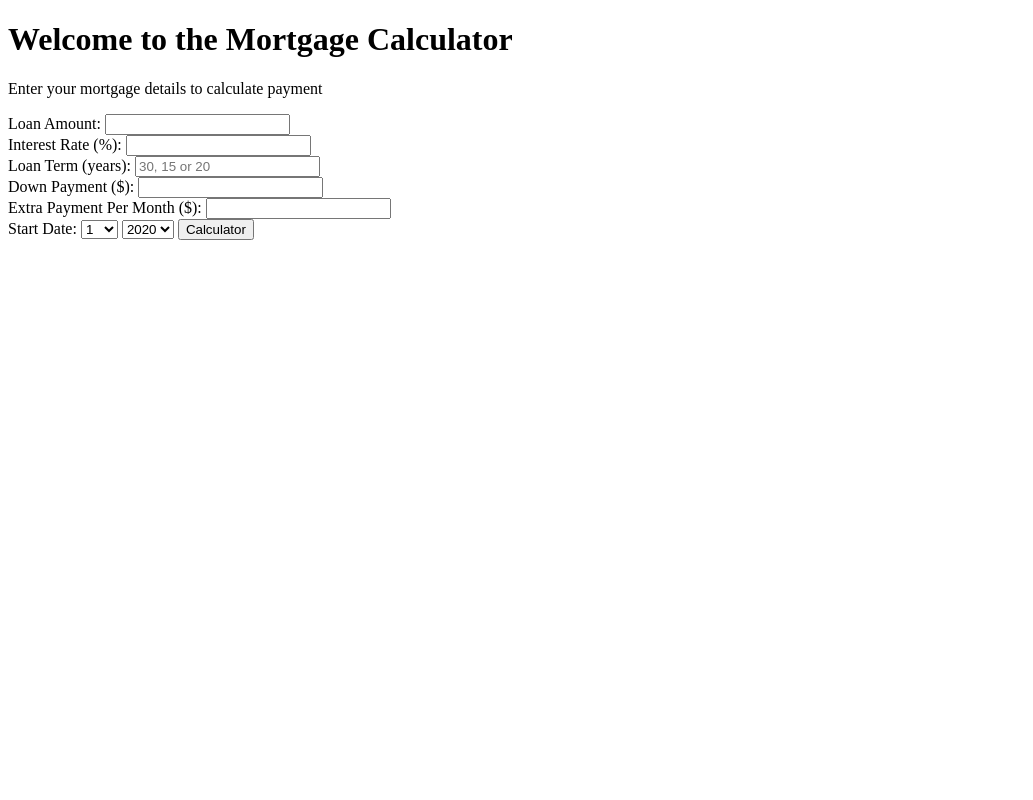
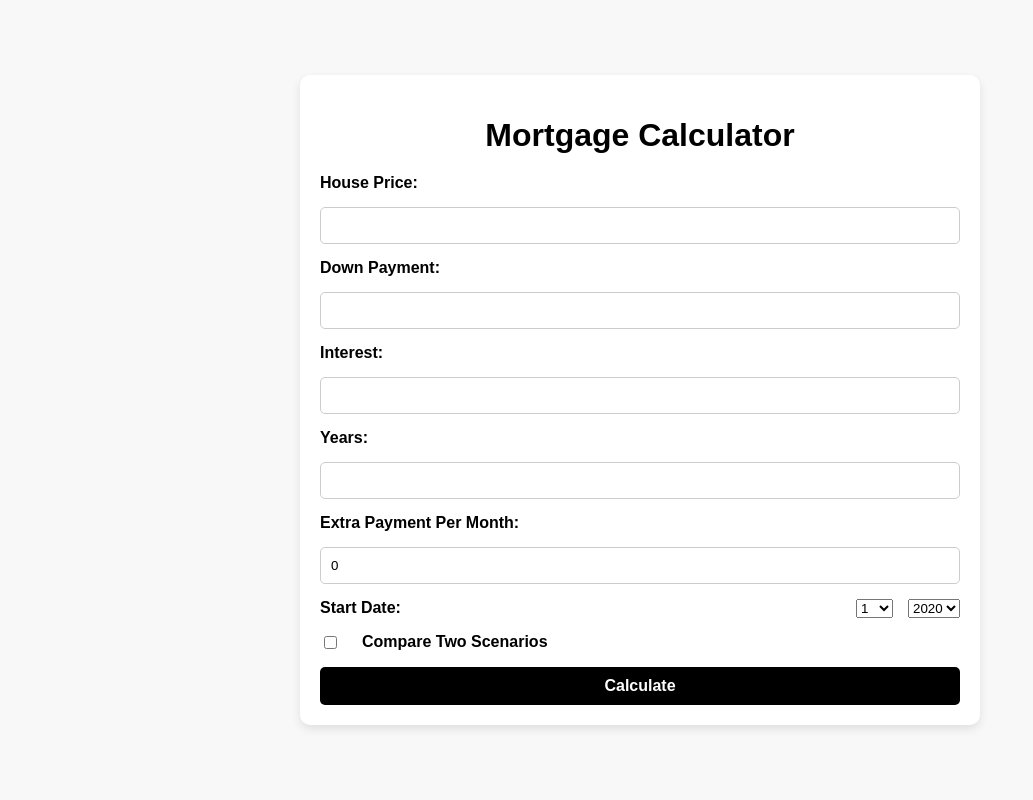
Before and after one commit to TramNguyen2712/Mortgage-Calculation, a Flask app: page / in a window 1280 px wide. Shown: the whole page, without its empty margins (0-1033 px from the left). Run offline with Flask 3, Linux system fonts and the light colour scheme.

Commit message:
compare 2 scenarios

```diff
--- a/app.py
+++ b/app.py
@@ -151,23 +151,33 @@ def generate_line_chart(schedule):
     return base64.b64encode(img.getvalue()).decode('utf-8')
 
 @app.route('/calculate', methods=['POST'])
-def calculate():
+def handle_action():
+    action = request.form.get('action')  # Determine which button was clicked
+
+    if action == 'calculate':
+        return calculate(request)  # Call the calculate handler
+    elif action == 'compare':
+        return compare(request)  # Call the compare handler
+    else:
+        return "Invalid action."
+
+def calculate(request):
     try:
         # Get the values from the form
-        amount = float(request.form['amount'])
-        interest_rate = float(request.form['rate'])
-        years = int(request.form['years'])
-        down = float(request.form.get('down', 0))
-        extra = float(request.form.get('extra', 0))
-        start_month = request.form['start_month']
-        start_year = request.form['start_year']
+        amount1 = float(request.form['amount1'])
+        rate1 = float(request.form['rate1'])
+        years1 = int(request.form['years1'])
+        down1 = float(request.form.get('down1', 0))
+        extra1 = float(request.form.get('extra1', 0))
+        start_month1 = request.form['start_month1']
+        start_year1 = request.form['start_year1']
 
         # Calculate the interest
-        loan_amount = amount - down
+        loan_amount = amount1 - down1
 
-        monthly_payment = calculate_monthly_payment(loan_amount,interest_rate,years)
+        monthly_payment = calculate_monthly_payment(loan_amount,rate1,years1)
 
-        monthly_schedule,yearly_schedule,month_saved,total_interest_saved,total_interest,total_principal,final_month,final_year = amortization(loan_amount,extra,interest_rate,years,start_year,start_month)
+        monthly_schedule,yearly_schedule,month_saved,total_interest_saved,total_interest,total_principal,final_month,final_year = amortization(loan_amount,extra1,rate1,years1,start_year1,start_month1)
 
         pie_chart = generate_pie_chart(round(total_principal,2),round(total_interest,2))
 
@@ -175,12 +185,65 @@ def calculate():
 
         total_mortgage_payments = total_interest + loan_amount
 
-        return render_template('result.html', monthly_payment=round(monthly_payment,2), loan_amount = loan_amount, total_interest = round(total_interest,2), down = down,
+        return render_template('result.html', monthly_payment=round(monthly_payment,2), loan_amount = loan_amount, total_interest = round(total_interest,2), down = down1,
                                total_mortgage_payments = round(total_mortgage_payments,2), total_interest_saved=round(total_interest_saved, 2),month_saved = month_saved, monthly_schedule = monthly_schedule,
                                yearly_schedule = yearly_schedule, final_month=final_month,final_year=final_year,pie_chart=pie_chart,line_chart=line_chart)
 
     except Exception as e:
         return f"Error: {e}"
+
+def compare(request):
+    try:
+        # Scenario 1 Inputs
+        amount1 = float(request.form['amount1'])
+        rate1 = float(request.form['rate1'])
+        years1 = int(request.form['years1'])
+        down1 = float(request.form.get('down1', 0))
+        extra1 = float(request.form.get('extra1', 0))
+        start_month1 = request.form['start_month1']
+        start_year1 = request.form['start_year1']
+
+        # Scenario 2 Inputs
+        amount2 = float(request.form['amount2'])
+        rate2 = float(request.form['rate2'])
+        years2 = int(request.form['years2'])
+        down2 = float(request.form.get('down2', 0))
+        extra2 = float(request.form.get('extra2', 0))
+        start_month2 = request.form['start_month2']
+        start_year2= request.form['start_year2']
+
+        # Calculate for Scenario 1
+        loan_amount1 = amount1 - down1
+        monthly_payment1 = calculate_monthly_payment(loan_amount1, rate1, years1)
+        monthly_schedule1,yearly_schedule1,month_saved1,total_interest_saved1,total_interest1,total_principal1,final_month1,final_year1 = amortization(loan_amount1,extra1,rate1,years1,start_year1,start_month1)
+
+
+        # Calculate for Scenario 2
+        loan_amount2 = amount2 - down2
+        monthly_payment2 = calculate_monthly_payment(loan_amount2, rate2, years2)
+        monthly_schedule2,yearly_schedule2,month_saved2,total_interest_saved2,total_interest2,total_principal2,final_month2,final_year2 = amortization(loan_amount2,extra2,rate2,years2,start_year2,start_month2)
+
+
+        # Create charts for both scenarios
+        pie_chart1 = generate_pie_chart(total_principal1, total_interest1)
+        pie_chart2 = generate_pie_chart(total_principal2, total_interest2)
+
+        # Render the comparison results
+        return render_template(
+            'compare.html',
+            monthly_payment1=round(monthly_payment1, 2),
+            total_interest1=round(total_interest1, 2),
+            months_saved1=month_saved1,
+            pie_chart1=pie_chart1,
+
+            monthly_payment2=round(monthly_payment2, 2),
+            total_interest2=round(total_interest2, 2),
+            months_saved2=month_saved2,
+            pie_chart2=pie_chart2,
+        )
+    except Exception as e:
+        return f"Error: {e}"
+
 
 @app.route('/download_csv', methods=['POST'])
 
--- a/static/style.css
+++ b/static/style.css
@@ -0,0 +1,68 @@
+
+body {
+    font-family: Arial, sans-serif;
+    background-color: #f8f8f8;
+    margin: 0;
+    padding: 0;
+    display: flex;
+    justify-content: center;
+    align-items: center;
+    height: 100vh;
+}
+
+.form-container {
+    background-color: #fff;
+    padding: 20px;
+    border-radius: 10px;
+    box-shadow: 0px 4px 10px rgba(0, 0, 0, 0.1);
+    width: 50%;
+}
+
+.form-container h1 {
+    text-align: center;
+    margin-bottom: 20px;
+}
+
+.form-group {
+    display: flex;
+    flex-wrap: wrap;
+    gap: 15px;
+    margin-bottom: 15px;
+}
+
+.form-group label {
+    flex: 1 1 30%;
+    font-weight: bold;
+}
+
+.form-group input {
+    flex: 1 1 65%;
+    padding: 10px;
+    border: 1px solid #ccc;
+    border-radius: 5px;
+}
+
+.form-group input[type="checkbox"] {
+    flex: none;
+    margin-right: 10px;
+}
+
+.hidden {
+    display: none;
+}
+
+.form-container button {
+    width: 100%;
+    padding: 10px;
+    background-color: black;
+    color: white;
+    font-size: 16px;
+    font-weight: bold;
+    border: none;
+    border-radius: 5px;
+    cursor: pointer;
+}
+
+.form-container button:hover {
+    background-color: #444;
+}
--- a/templates/index.html
+++ b/templates/index.html
@@ -8,38 +8,113 @@
         <link rel="stylesheet" href="/static/style.css">
     </head>
     <body>
-        <h1>Welcome to the Mortgage Calculator</h1>
-        <p>Enter your mortgage details to calculate payment</p>
-        <form action="/calculate" method="post">
-            <label for="amount">Loan Amount:</label>
-            <input type="number" id="amount" name="amount" required><br>
+        <div class="form-container">
+            <h1>Mortgage Calculator</h1>
+            <form action="/calculate" method="post">
+                <!-- Scenario 1 Inputs -->
+                <div class="form-group">
+                    <label for="amount1">House Price:</label>
+                    <input type="number" id="amount1" name="amount1" required>
+                </div>
+                <div class="form-group">
+                    <label for="down1">Down Payment:</label>
+                    <input type="number" id="down1" name="down1" required>
+                </div>
+                <div class="form-group">
+                    <label for="rate1">Interest:</label>
+                    <input type="number" id="rate1" name="rate1" step="0.01" required>
+                </div>
+                <div class="form-group">
+                    <label for="years1">Years:</label>
+                    <input type="number" id="years1" name="years1" required>
+                </div>
+                <div class="form-group">
+                    <label for="extra1">Extra Payment Per Month:</label>
+                    <input type="number" id="extra1" name="extra1" step="0.01" value="0">
+                </div>
+                <div class="form-group">
+                    <label for="start_date1">Start Date:</label>
+                    <select id="start_month1" name="start_month1" required>
+                    {% for month in range(1,13)%}
+                    <option value="{{month}}">{{month}}</option>
+                    {% endfor %}
+                    </select>
+                    <select id="start_year1" name="start_year1" required>
+                        {% for year in range(2020, 2030)%}
+                        <option value="{{year}}">{{year}}</option>
+                        {% endfor %}
+                    </select>
+                </div>
 
-            <label for="rate">Interest Rate (%):</label>
-            <input type="number" id="rate" name="rate" step="0.01" required><br>
+                <!-- Compare Two Scenarios Checkbox -->
+                <div class="form-group">
+                    <input type="checkbox" id="compare" name="compare" onchange="toggleScenario2()">
+                    <label for="compare">Compare Two Scenarios</label>
+                </div>
 
-            <label for="year">Loan Term (years):</label>
-            <input type="number" id="years" name="years" required placeholder="30, 15 or 20"><br>
+                <!-- Scenario 2 Inputs (Hidden by Default) -->
+                <div id="scenario2" class="hidden">
+                    <div class="form-group">
+                        <label for="amount2">House Price:</label>
+                        <input type="number" id="amount2" name="amount2">
+                    </div>
+                    <div class="form-group">
+                        <label for="down2">Down Payment:</label>
+                        <input type="number" id="down2" name="down2">
+                    </div>
+                    <div class="form-group">
+                        <label for="rate2">Interest:</label>
+                        <input type="number" id="rate2" name="rate2" step="0.01">
+                    </div>
+                    <div class="form-group">
+                        <label for="years2">Years:</label>
+                        <input type="number" id="years2" name="years2">
+                    </div>
+                    <div class="form-group">
+                        <label for="extra2">Extra Payment Per Month:</label>
+                        <input type="number" id="extra2" name="extra2" step="0.01" value="0">
+                    </div>
+                    <div class="form-group">
+                        <label for="start_date2">Start Date:</label>
+                        <select id="start_month2" name="start_month2" required>
+                        {% for month in range(1,13)%}
+                        <option value="{{month}}">{{month}}</option>
+                        {% endfor %}
+                        </select>
+                        <select id="start_year2" name="start_year2" required>
+                            {% for year in range(2020, 2030)%}
+                            <option value="{{year}}">{{year}}</option>
+                            {% endfor %}
+                        </select>
+                    </div>
+                </div>
 
-            <label for="Down">Down Payment ($):</label>
-            <input type="number" id="down" name="down"><br>
+                <!-- Submit Button -->
+                <!-- Form Buttons -->
+                <button id="calculateButton" type="submit" name="action" value="calculate">Calculate</button>
+                <button id="compareButton" type="submit" name="action" value="compare" class="hidden">Compare</button>
 
-            <label for="Down">Extra Payment Per Month ($):</label>
-            <input type="number" id="extra" name="extra"><br>
+            </form>
+        </div>
 
-            <label for="start_date">Start Date:</label>
-            <select id="start_month" name="start_month" required>
-                {% for month in range(1,13)%}
-                <option value="{{month}}">{{month}}</option>
-                {% endfor %}
-            </select>
-            <select id="start_year" name="start_year" required>
-                {% for year in range(2020, 2030)%}
-                <option value="{{year}}">{{year}}</option>
-                {% endfor %}
-            </select>
+        <script>
+            function toggleScenario2() {
+                const scenario2 = document.getElementById('scenario2');
+                const compareCheckbox = document.getElementById('compare');
+                const compareButton = document.getElementById('compareButton');
+                const calculateButton = document.getElementById('calculateButton');
 
-            <button type="submit">Calculator</button>
+                if (compareCheckbox.checked) {
+                    scenario2.classList.remove('hidden');
+                    compareButton.classList.remove('hidden');
+                    calculateButton.classList.add('hidden');
+                } else {
+                    scenario2.classList.add('hidden');
+                    compareButton.classList.add('hidden');
+                    calculateButton.classList.remove('hidden');
+                }
+            }
+        </script>
 
-        </form>
     </body>
 </html>
```
Also changed, not shown: templates/compare.html (added, +67 -0 lines).
